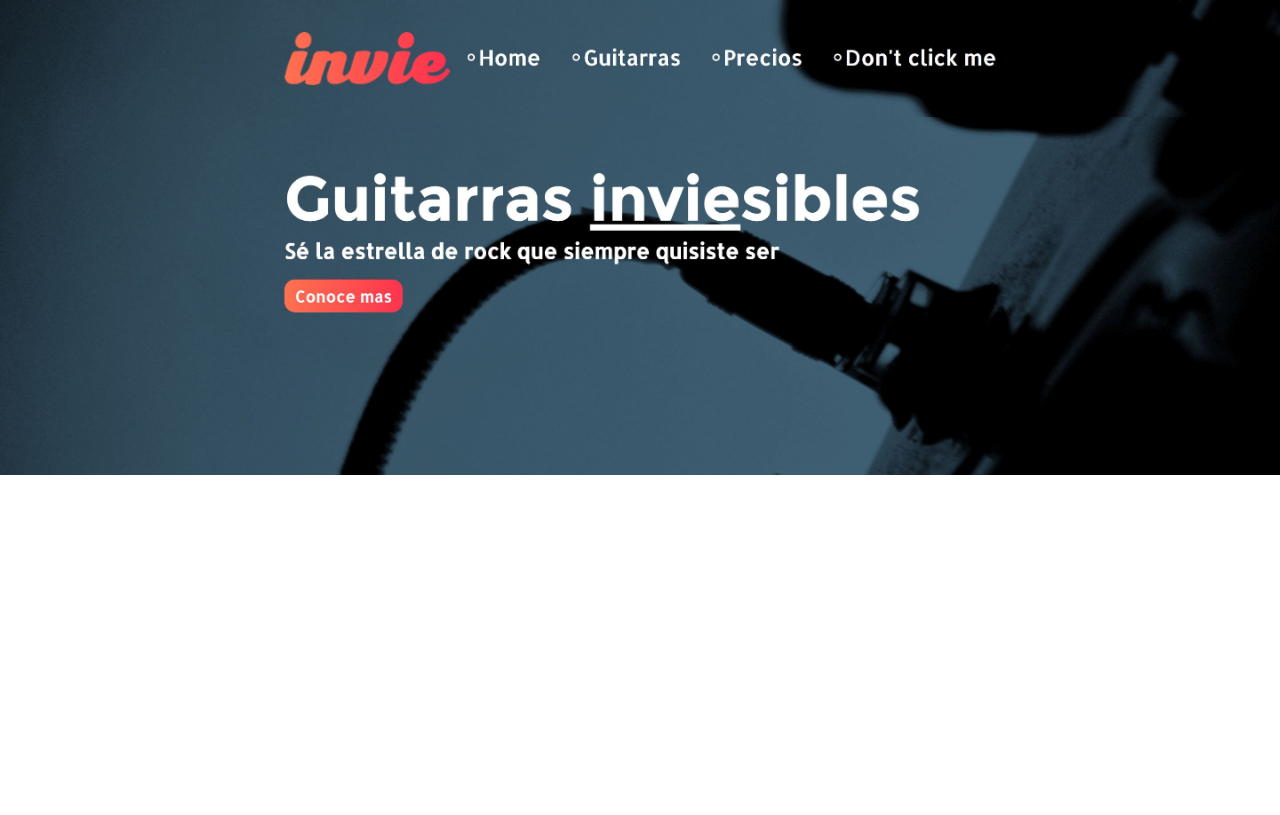
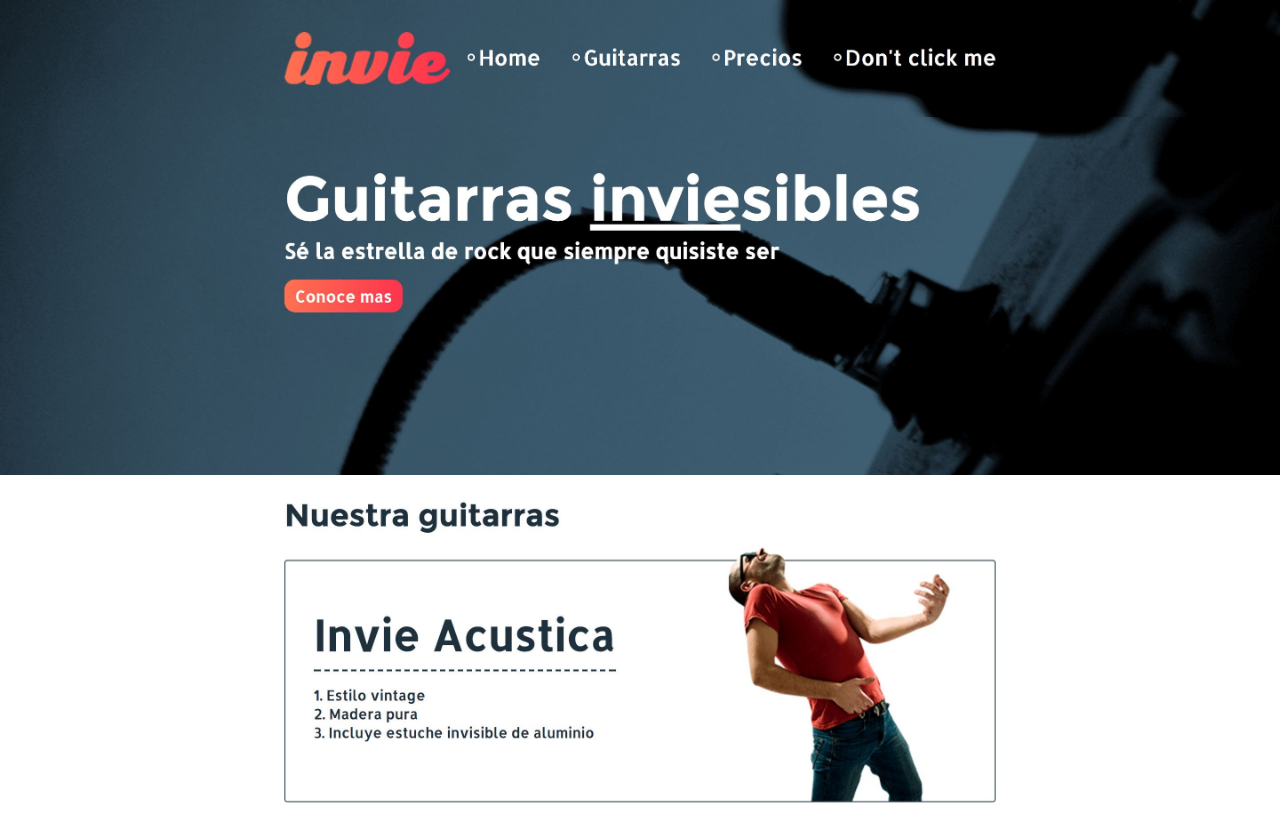
Before and after one commit to Mcr9gh/invie-github, a plain HTML site: page index.html in a window 1280 px wide. Drawn offline with Linux system fonts and the light colour scheme.

Commit message:
Agregando Acustica

```diff
--- a/index.html
+++ b/index.html
@@ -13,5 +13,7 @@
 <body>
     <img src="./header_0fdd3fdf-3dcc-4466-8a28-4cbcc02a2c6e.jpg" />
     <img src="./hero_51f6ca4a-043f-4384-bf2d-0276833261fc.jpg" />
+    <img src='./acustica_395abf3a-d46e-4f19-a9cc-ddee140e6597.jpg' />
+
 </body>
 </html>
```
Also changed, not shown: acustica_395abf3a-d46e-4f19-a9cc-ddee140e6597.jpg (added).
